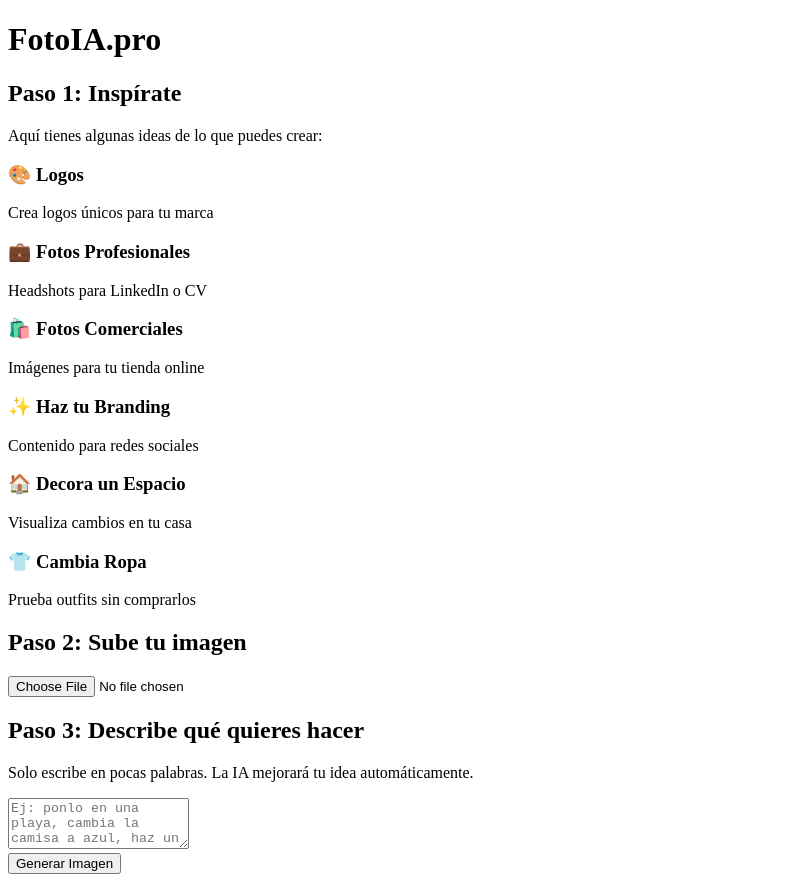
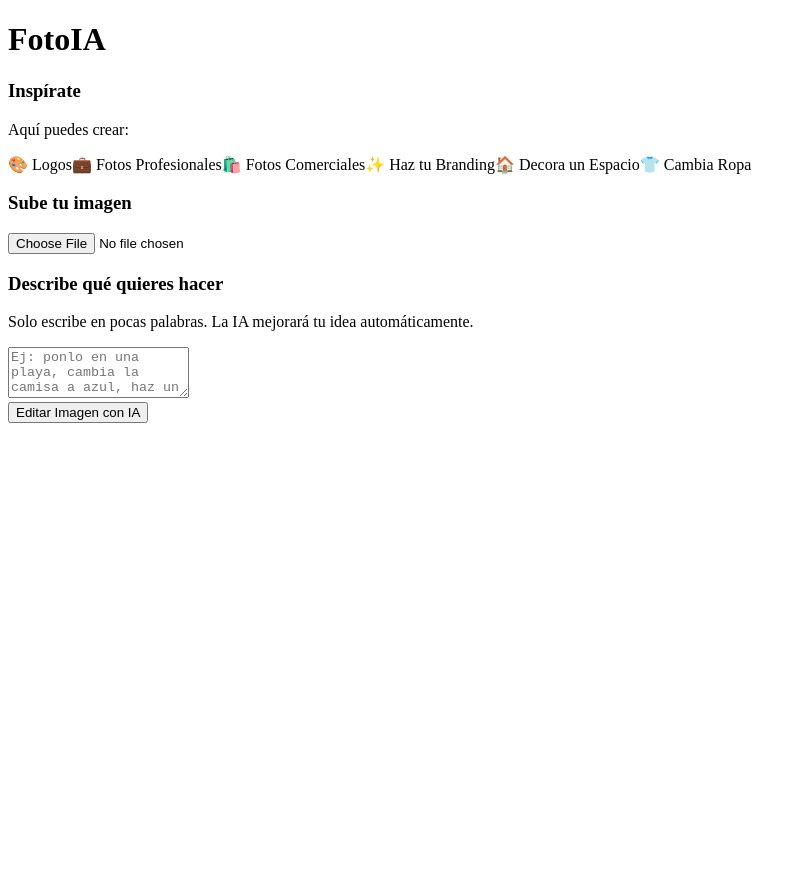
Before and after one commit to cp3605648-maker/fotoiapro, a Next.js app: page / in a window 1280 px wide. Shown: the whole page, without its empty margins (0-806 px from the left). After the commit the page ends 800 px from the top, so only its background shows below. Built offline with nearby package versions, Linux system fonts and the light colour scheme.

Commit message:
Update index.js

```diff
--- a/pages/index.js
+++ b/pages/index.js
@@ -40,7 +40,7 @@ export default function Home() {
   };
 
   const handleGenerate = async () => {
-    if (!image ||!description) {
+    if (!image || !description) {
       alert('Por favor, sube una imagen y escribe qué quieres hacer');
       return;
     }
@@ -79,57 +79,34 @@ export default function Home() {
   };
 
   return (
-    <div className="min-h-screen bg-gray-50 p-8">
-      <div className="max-w-4xl mx-auto">
-        <h1 className="text-4xl font-bold text-center mb-8">FotoIA.pro</h1>
+    <div className="container">
+      <h1>FotoIA</h1>
 
-        {/* PASO 1: INSPÍRATE - Solo informativo, sin selección */}
-        <div className="bg-white p-6 rounded-lg shadow mb-6">
-          <h2 className="text-2xl font-semibold mb-4">Paso 1: Inspírate</h2>
-          <p className="text-gray-600 mb-4">Aquí tienes algunas ideas de lo que puedes crear:</p>
-          <div className="grid grid-cols-2 md:grid-cols-3 gap-4">
-            <div className="bg-blue-50 p-4 rounded-lg">
-              <h3 className="font-bold">🎨 Logos</h3>
-              <p className="text-sm text-gray-600">Crea logos únicos para tu marca</p>
-            </div>
-            <div className="bg-green-50 p-4 rounded-lg">
-              <h3 className="font-bold">💼 Fotos Profesionales</h3>
-              <p className="text-sm text-gray-600">Headshots para LinkedIn o CV</p>
-            </div>
-            <div className="bg-purple-50 p-4 rounded-lg">
-              <h3 className="font-bold">🛍️ Fotos Comerciales</h3>
-              <p className="text-sm text-gray-600">Imágenes para tu tienda online</p>
-            </div>
-            <div className="bg-orange-50 p-4 rounded-lg">
-              <h3 className="font-bold">✨ Haz tu Branding</h3>
-              <p className="text-sm text-gray-600">Contenido para redes sociales</p>
-            </div>
-            <div className="bg-pink-50 p-4 rounded-lg">
-              <h3 className="font-bold">🏠 Decora un Espacio</h3>
-              <p className="text-sm text-gray-600">Visualiza cambios en tu casa</p>
-            </div>
-            <div className="bg-yellow-50 p-4 rounded-lg">
-              <h3 className="font-bold">👕 Cambia Ropa</h3>
-              <p className="text-sm text-gray-600">Prueba outfits sin comprarlos</p>
-            </div>
+      <div className="inspirate-section">
+        <h3>Inspírate</h3>
+        <p className="text-gray-600 mb-4">Aquí puedes crear:</p>
+        <div className="flex flex-wrap gap-2">
+          <span className="px-3 py-1 bg-gray-100 rounded-full text-sm">🎨 Logos</span>
+          <span className="px-3 py-1 bg-gray-100 rounded-full text-sm">💼 Fotos Profesionales</span>
+          <span className="px-3 py-1 bg-gray-100 rounded-full text-sm">🛍️ Fotos Comerciales</span>
+          <span className="px-3 py-1 bg-gray-100 rounded-full text-sm">✨ Haz tu Branding</span>
+          <span className="px-3 py-1 bg-gray-100 rounded-full text-sm">🏠 Decora un Espacio</span>
+          <span className="px-3 py-1 bg-gray-100 rounded-full text-sm">👕 Cambia Ropa</span>
         </div>
       </div>
 
-        {/* PASO 2: SUBE TU IMAGEN */}
-        <div className="bg-white p-6 rounded-lg shadow mb-6">
-          <h2 className="text-2xl font-semibold mb-4">Paso 2: Sube tu imagen</h2>
+      <div className="upload-section">
+        <h3>Sube tu imagen</h3>
         <input
           type="file"
           accept="image/*"
           onChange={(e) => setImage(e.target.files[0])}
-            className="block w-full text-sm text-gray-500 file:mr-4 file:py-2 file:px-4 file:rounded-full file:border-0 file:bg-blue-50 file:text-blue-700 hover:file:bg-blue-100"
         />
         {image && <p className="mt-2 text-sm text-green-600">✓ Imagen cargada: {image.name}</p>}
       </div>
 
-        {/* PASO 3: DESCRIBE QUÉ QUIERES */}
-        <div className="bg-white p-6 rounded-lg shadow mb-6">
-          <h2 className="text-2xl font-semibold mb-4">Paso 3: Describe qué quieres hacer</h2>
+      <div className="description-section">
+        <h3>Describe qué quieres hacer</h3>
         <p className="text-sm text-gray-600 mb-2">
           Solo escribe en pocas palabras. La IA mejorará tu idea automáticamente.
         </p>
@@ -137,7 +114,6 @@ export default function Home() {
           value={description}
           onChange={(e) => setDescription(e.target.value)}
           placeholder="Ej: ponlo en una playa, cambia la camisa a azul, haz un logo minimalista"
-            className="w-full p-3 border rounded-lg"
           rows="3"
         />
       </div>
@@ -145,31 +121,30 @@ export default function Home() {
       <button
         onClick={handleGenerate}
         disabled={loading}
-          className="w-full bg-blue-600 text-white py-3 rounded-lg font-bold hover:bg-blue-700 disabled:bg-gray-400"
+        className="generate-btn"
       >
-          {loading? 'Generando... Esto tarda 20-40 seg' : 'Generar Imagen'}
+        {loading ? 'Generando... Esto tarda 20-40 seg' : 'Editar Imagen con IA'}
       </button>
 
       {error && (
-          <div className="mt-4 p-4 bg-red-50 text-red-700 rounded-lg">
+        <div className="error-msg">
           <strong>Error:</strong> {error}
         </div>
       )}
 
       {output && (
-          <div className="mt-6 bg-white p-6 rounded-lg shadow">
-            <h2 className="text-2xl font-semibold mb-4">Resultado:</h2>
-            <img src={output} alt="Imagen generada" className="w-full rounded-lg" />
+        <div className="output-section">
+          <h3>Resultado:</h3>
+          <img src={output} alt="Imagen generada" />
           <a
             href={output}
             download="fotoia-generada.jpg"
-              className="mt-4 inline-block bg-green-600 text-white px-6 py-2 rounded-lg"
+            className="download-btn"
           >
             Descargar
           </a>
         </div>
       )}
     </div>
-    </div>
   );
 }
```
Lines whose indentation alone changed are shown as unchanged.
